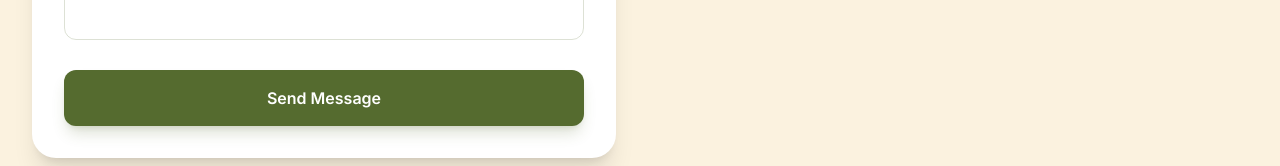
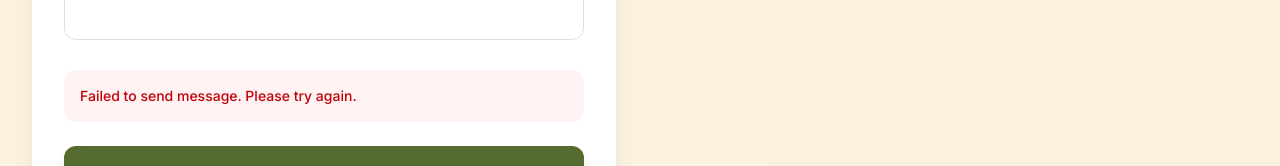
Before and after one commit to BadBoy-Github/suvee-mackup-studio-frontend, a React (Vite) app: page / in a window 1280 px wide. Both pictures are taken after typing "Sample", "name@example.com", "5551234", "Sample" into the empty fields and a click on the button "Send Message". Shown: the part 4040-4206 px from the top of the page. Built offline with nearby package versions, Linux system fonts and the light colour scheme; no server answers.

Commit message:
contact form working now

```diff
--- a/src/pages/Home.tsx
+++ b/src/pages/Home.tsx
@@ -1,6 +1,8 @@
+import { useState } from 'react';
 import { Link } from 'react-router-dom';
 import { motion } from 'framer-motion';
 import { Phone, MessageCircle, ChevronRight, Star, Sparkles, Heart, Camera, Award } from 'lucide-react';
+import { api } from '../utils/api';
 
 const fadeInUp = {
   hidden: { opacity: 0, y: 40 },
@@ -58,6 +60,33 @@ const reviews = [
 ];
 
 export default function Home() {
+  const [formData, setFormData] = useState({
+    name: '',
+    email: '',
+    phone: '',
+    context: 'Bridal Makeup',
+    message: '',
+  });
+  const [status, setStatus] = useState({ submitting: false, success: null as string | null, error: null as string | null });
+
+  const handleChange = (e: React.ChangeEvent<HTMLInputElement | HTMLSelectElement | HTMLTextAreaElement>) => {
+    const { name, value } = e.target;
+    setFormData(prev => ({ ...prev, [name]: value }));
+  };
+
+  const handleSubmit = async (e: React.FormEvent) => {
+    e.preventDefault();
+    setStatus({ submitting: true, success: null, error: null });
+
+    try {
+      await api.post('/contact', formData);
+      setStatus({ submitting: false, success: 'Message sent successfully!', error: null });
+      setFormData({ name: '', email: '', phone: '', context: 'Bridal Makeup', message: '' });
+    } catch (error) {
+      setStatus({ submitting: false, success: null, error: 'Failed to send message. Please try again.' });
+    }
+  };
+
   return (
     <div className="overflow-x-hidden">
       <section className="relative min-h-screen flex items-center justify-center bg-gradient-to-br from-sandal via-cream/30 to-sandal overflow-hidden">
@@ -316,11 +345,15 @@ export default function Home() {
               variants={fadeInUp}
               className="bg-white rounded-3xl p-8 shadow-xl"
             >
-              <form className="space-y-6" onSubmit={(e) => e.preventDefault()}>
+              <form className="space-y-6" onSubmit={handleSubmit}>
                 <div>
                   <label className="block text-sm font-medium text-olive mb-2">Name</label>
                   <input
                     type="text"
+                    name="name"
+                    value={formData.name}
+                    onChange={handleChange}
+                    required
                     className="w-full px-4 py-3 rounded-xl border border-olive/20 focus:border-olive focus:ring-2 focus:ring-olive/20 outline-none transition-all"
                     placeholder="Your name"
                   />
@@ -329,6 +362,10 @@ export default function Home() {
                   <label className="block text-sm font-medium text-olive mb-2">Email</label>
                   <input
                     type="email"
+                    name="email"
+                    value={formData.email}
+                    onChange={handleChange}
+                    required
                     className="w-full px-4 py-3 rounded-xl border border-olive/20 focus:border-olive focus:ring-2 focus:ring-olive/20 outline-none transition-all"
                     placeholder="your@email.com"
                   />
@@ -337,13 +374,17 @@ export default function Home() {
                   <label className="block text-sm font-medium text-olive mb-2">Phone</label>
                   <input
                     type="tel"
+                    name="phone"
+                    value={formData.phone}
+                    onChange={handleChange}
+                    required
                     className="w-full px-4 py-3 rounded-xl border border-olive/20 focus:border-olive focus:ring-2 focus:ring-olive/20 outline-none transition-all"
                     placeholder="+91 98765 43210"
                   />
                 </div>
                 <div>
                   <label className="block text-sm font-medium text-olive mb-2">Context</label>
-                  <select className="w-full px-4 py-3 rounded-xl border border-olive/20 focus:border-olive focus:ring-2 focus:ring-olive/20 outline-none transition-all">
+                  <select name="context" value={formData.context} onChange={handleChange} className="w-full px-4 py-3 rounded-xl border border-olive/20 focus:border-olive focus:ring-2 focus:ring-olive/20 outline-none transition-all">
                     <option>Bridal Makeup</option>
                     <option>Bridesmaid Makeup</option>
                     <option>Groom Makeup</option>
@@ -356,16 +397,31 @@ export default function Home() {
                 <div>
                   <label className="block text-sm font-medium text-olive mb-2">Message</label>
                   <textarea
+                    name="message"
+                    value={formData.message}
+                    onChange={handleChange}
                     rows={4}
+                    required
                     className="w-full px-4 py-3 rounded-xl border border-olive/20 focus:border-olive focus:ring-2 focus:ring-olive/20 outline-none transition-all resize-none"
                     placeholder="Tell us about your requirements..."
                   />
                 </div>
+                {status.success && (
+                  <div className="p-4 rounded-xl bg-green-50 text-green-700 text-sm font-medium">
+                    {status.success}
+                  </div>
+                )}
+                {status.error && (
+                  <div className="p-4 rounded-xl bg-red-50 text-red-700 text-sm font-medium">
+                    {status.error}
+                  </div>
+                )}
                 <button
                   type="submit"
-                  className="w-full bg-olive text-white py-4 rounded-xl font-semibold hover:bg-olive-dark transition-all hover:scale-[1.02] shadow-lg shadow-olive/20"
+                  disabled={status.submitting}
+                  className="w-full bg-olive text-white py-4 rounded-xl font-semibold hover:bg-olive-dark transition-all hover:scale-[1.02] shadow-lg shadow-olive/20 disabled:opacity-70 disabled:cursor-not-allowed"
                 >
-                  Send Message
+                  {status.submitting ? 'Sending...' : 'Send Message'}
                 </button>
               </form>
             </motion.div>
```
